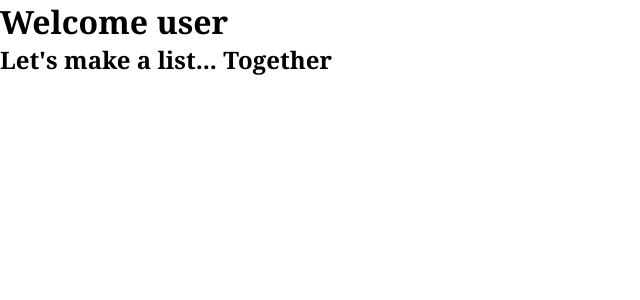
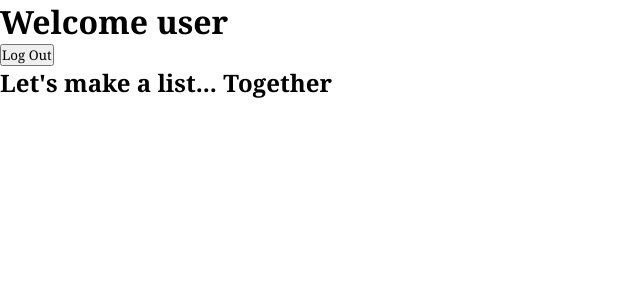
Before and after one commit to DrummerDee/Volo, a React (Create React App) app: page /dashboard in a window 1280 px wide. Shown: the top 300 px of the page, without its empty margins (0-640 px from the left). Built offline with nearby package versions, Linux system fonts and the light colour scheme; sample sign-in values are in the browser's storage.

Commit message:
Implemented logout

```diff
--- a/src/components/Dashboard.js
+++ b/src/components/Dashboard.js
@@ -1,12 +1,34 @@
 import React from "react";
-import { Link, Navigate } from "react-router-dom";
+import { useNavigate } from "react-router-dom";
 
 const Dashboard = () => {
+  const navigate = useNavigate();
+
+  const handleSubmit = () => {
+    // e.preventDefault();
+    console.log("HAI");
+
+    const response = fetch("http://localhost:1212/logout", {
+      method: "GET",
+      headers: {
+        "Content-Type": "application/json",
+      },
+    });
+    localStorage.removeItem("VoloLoggedIn");
+    navigate("/login");
+  };
+
   return (
     <>
       <header>
         <div>
           <h1>Welcome user</h1>
+          <input
+            onClick={handleSubmit}
+            type="submit"
+            value="Log Out"
+            id="log__out"
+          />
         </div>
       </header>
       <main className="container">
```
